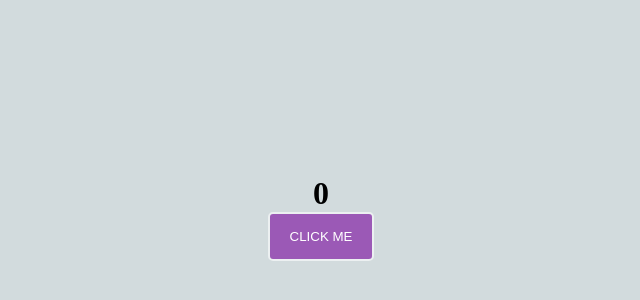
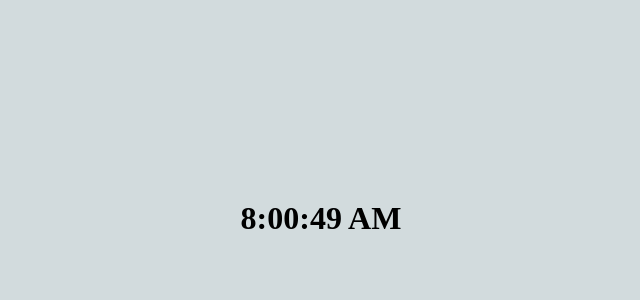
Before and after one commit to Rithick69/React-Tutorials, a React (Create React App) app: page / in a window 1280 px wide. Shown: the part 182-482 px from the top of the page, without its empty margins (319-959 px from the left). Built offline with nearby package versions, Linux system fonts and the light colour scheme.

Commit message:
Created an auto updating webpage to display time using hooks

```diff
--- a/src/App.jsx
+++ b/src/App.jsx
@@ -1,11 +1,53 @@
 import React, { useState } from "react";
 import "./styles.css";
+
+// Mini project to display auto updating time in a webpage
+
+const App = () => {
+	let newTime = new Date().toLocaleTimeString();
+	const [curr, setCount] = useState(newTime);
+	const UpdateTime = () => {
+		let currTime = new Date().toLocaleTimeString();
+		setCount(currTime);
+	};
+
+	// using setInterval property to auto update time after the set waiting time.
+
+	setInterval(UpdateTime, 1000);
+	// 1000ms is 1 sec
+
+	return (
+		<>
+			<h1> {curr} </h1>
+		</>
+	);
+};
+
+// Challenge: 6
+
+// Display the current Time on refresh or button click using Hooks
+
+const App2 = () => {
+	let newTime = new Date().toLocaleTimeString();
+	const [curr, setCount] = useState(newTime);
+	const GetTime = () => {
+		let currTime = new Date().toLocaleTimeString();
+		setCount(currTime);
+	};
+
+	return (
+		<>
+			<h1> {curr} </h1>
+			<button onClick={GetTime}> Click Me</button>
+		</>
+	);
+};
 
 // Learning React Hooks
 // Created a webpage where count is displayed and increments by 1 when user
 // clicks the button
 
-const App = () => {
+const App1 = () => {
 	// Hooks can only be called inside a functional component.
 	//
 	// const state = useState();
```
